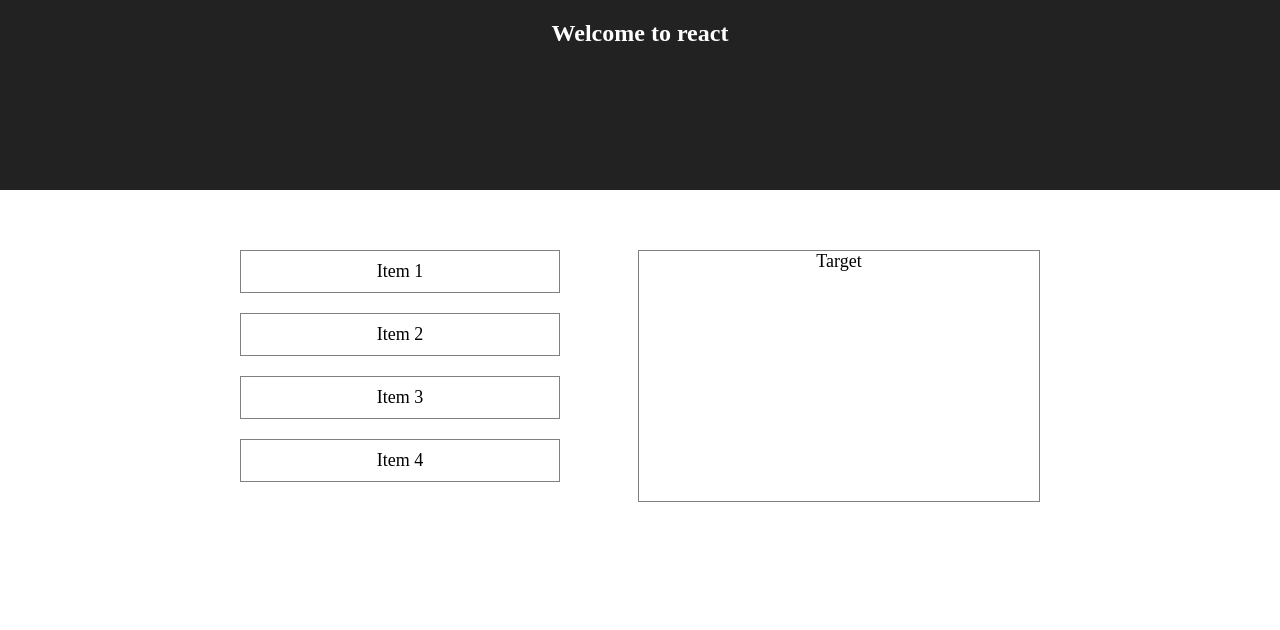
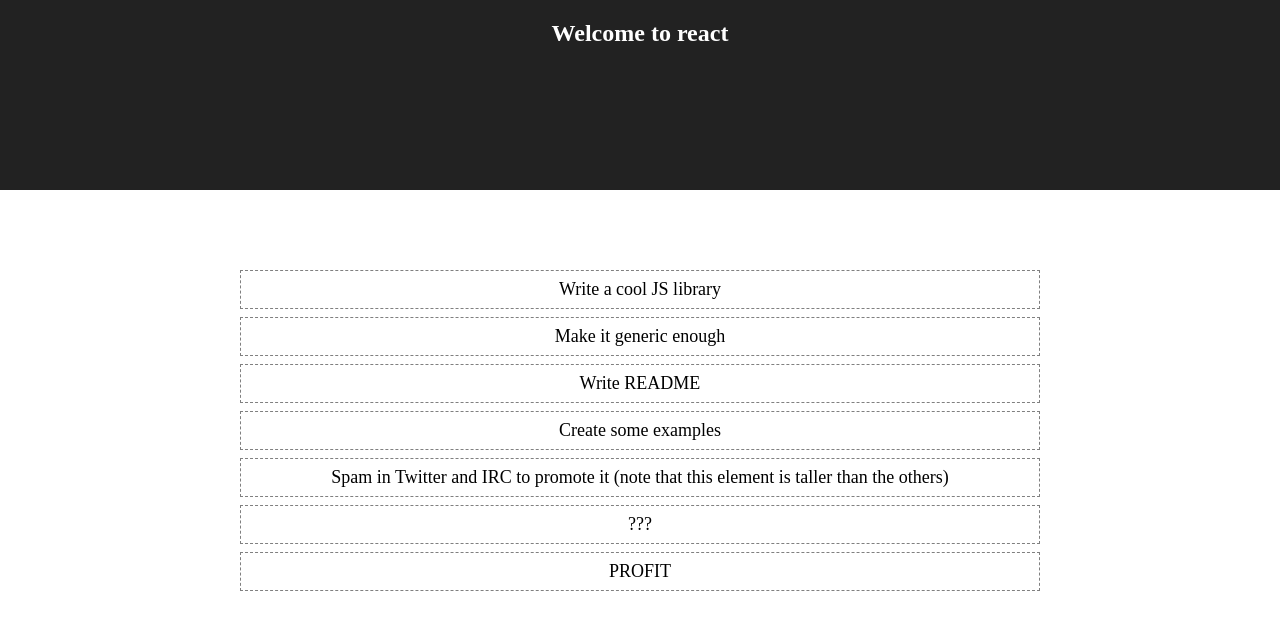
Before and after one commit to MdSamsuzzohaShayon/reactjs-simple-projects, a React (Create React App) app: page / in a window 1280 px wide. Shown: the top 630 px of the page. Built offline with nearby package versions, Linux system fonts and the light colour scheme.

Commit message:
classbased component drag and drop is done

```diff
--- a/package.json
+++ b/package.json
@@ -3,6 +3,8 @@
   "version": "0.1.0",
   "private": true,
   "dependencies": {
+    "immutability-helper": "^3.1.1",
+    "lodash.flow": "^3.5.0",
     "react": "^16.9.0",
     "react-dnd": "^14.0.1",
     "react-dnd-html5-backend": "^14.0.0",
--- /dev/null
+++ b/src/components/ClassBased/Card.jsx
@@ -0,0 +1,136 @@
+// https://github.com/react-dnd/react-dnd/blob/main/packages/examples-decorators/src/04-sortable/simple/Card.tsx
+import React from 'react';
+import PropTypes from 'prop-types';
+import { findDOMNode } from 'react-dom';
+import {
+    DragSource,
+    DropTarget,
+    ConnectDropTarget,
+    ConnectDragSource,
+    DropTargetMonitor,
+    DropTargetConnector,
+    DragSourceConnector,
+    DragSourceMonitor,
+} from 'react-dnd';
+import flow from 'lodash/flow';
+
+const style = {
+    border: '1px dashed gray',
+    padding: '0.5rem 1rem',
+    marginBottom: '.5rem',
+    backgroundColor: 'white',
+    cursor: 'move',
+};
+
+const cardSource = {
+    beginDrag(props) {
+        return {
+            id: props.id,
+            index: props.index,
+        }
+    },
+};
+
+const cardTarget = {
+    hover(props, monitor, component) {
+        const dragIndex = monitor.getItem().index;
+        console.log("cardTarget - DragIndex: ", dragIndex);
+        const hoverIndex = props.index;
+        console.log("cardTarget - hoverIndex: ", hoverIndex);
+
+        // Don't replace items with themselves
+        if (dragIndex === hoverIndex) {
+            return;
+        }
+
+        // Determine rectangle on screen
+        const hoverBoundingRect = (findDOMNode(
+            component,
+        )).getBoundingClientRect();
+        console.log("cardTarget - hoverBoundingRect: ", hoverBoundingRect);
+
+
+
+        // Get vertical middle
+        const hoverMiddleY = (hoverBoundingRect.bottom - hoverBoundingRect.top) / 2;
+        console.log("cardTarget - hoverMiddleY: ", hoverMiddleY);
+
+
+        // Determine mouse position
+        const clientOffset = monitor.getClientOffset();
+        console.log("cardTarget - clientOffset: ", clientOffset);
+
+
+        // Get pixels to the top
+        const hoverClientY = (clientOffset).y - hoverBoundingRect.top;
+        console.log("cardTarget - hoverClientY: ", hoverClientY);
+
+        // Only perform the move when the mouse has crossed half of the items height
+        // When dragging downwards, only move when the cursor is below 50%
+        // When dragging upwards, only move when the cursor is above 50%
+        // Dragging downwards
+        if (dragIndex < hoverIndex && hoverClientY < hoverMiddleY) {
+            return;
+        }
+
+        // Dragging upwards
+        if (dragIndex > hoverIndex && hoverClientY > hoverMiddleY) {
+            return;
+        }
+
+        // Time to actually perform the action
+        props.moveCard(dragIndex, hoverIndex);
+        console.log("cardTarget - props: ", props);
+
+
+        // Note: we're mutating the monitor item here!
+        // Generally it's better to avoid mutations,
+        // but it's good here for the sake of performance
+        // to avoid expensive index searches.
+        monitor.getItem().index = hoverIndex;
+    },
+}
+
+class Card extends React.Component {
+    static propTypes = {
+        connectDragSource: PropTypes.func.isRequired,
+        connectDropTarget: PropTypes.func.isRequired,
+        index: PropTypes.number.isRequired,
+        isDragging: PropTypes.bool.isRequired,
+        id: PropTypes.any.isRequired,
+        text: PropTypes.string.isRequired,
+        moveCard: PropTypes.func.isRequired,
+    }
+
+    render() {
+        const {
+            text,
+            isDragging,
+            connectDragSource,
+            connectDropTarget,
+        } = this.props;
+        const opacity = isDragging ? 0 : 1;
+
+        return (
+            connectDragSource &&
+            connectDropTarget &&
+            connectDragSource(
+                connectDropTarget(<div style={{ ...style, opacity }}>{text}</div>),
+            )
+        );
+    }
+}
+
+export default flow(
+    DragSource(
+        'card',
+        cardSource,
+        (connect, monitor) => ({
+            connectDragSource: connect.dragSource(),
+            isDragging: monitor.isDragging(),
+        }),
+    ),
+    DropTarget('card', cardTarget, (connect) => ({
+        connectDropTarget: connect.dropTarget(),
+    }))
+)(Card);
--- a/src/components/ClassBased/ClassComponent.jsx
+++ b/src/components/ClassBased/ClassComponent.jsx
@@ -1,9 +1,11 @@
 import React, { Component } from 'react';
 import Item from './Item';
 import Target from './Target';
+import Card from './Card';
 import './Main.css';
-import { HTML5Backend } from 'react-dnd-html5-backend'
-import { DndProvider } from 'react-dnd'
+import { HTML5Backend } from 'react-dnd-html5-backend';
+import { DndProvider } from 'react-dnd';
+const update = require('immutability-helper');
 
 
 class ClassComponent extends Component {
@@ -11,45 +13,42 @@ class ClassComponent extends Component {
         super(props);
         this.state = {
             items: [
-                { id: 1, name: "Item 1" },
-                { id: 2, name: "Item 2" },
-                { id: 3, name: "Item 3" },
-                { id: 4, name: "Item 4" },
+                { id: 1, name: 'Item 1' },
+                { id: 2, name: 'Item 2' },
+                { id: 3, name: 'Item 3' },
+                { id: 4, name: 'Item 4' },
             ],
             cards: [
                 {
-                    id: 2,
-                    text: "this is card 2"
+                    id: 1,
+                    text: 'Write a cool JS library',
                 },
                 {
                     id: 2,
-                    text: "this is card 2"
+                    text: 'Make it generic enough',
                 },
                 {
                     id: 3,
-                    text: "this is card 3"
+                    text: 'Write README',
                 },
                 {
                     id: 4,
-                    text: "this is card 4"
+                    text: 'Create some examples',
                 },
                 {
                     id: 5,
-                    text: "this is card 5"
+                    text:
+                        'Spam in Twitter and IRC to promote it (note that this element is taller than the others)',
                 },
                 {
                     id: 6,
-                    text: "this is card 6"
+                    text: '???',
                 },
                 {
                     id: 7,
-                    text: "this is card 7"
+                    text: 'PROFIT',
                 },
-                {
-                    id: 8,
-                    text: "this is card 8"
-                },
-            ]
+            ],
         }
     }
 
@@ -68,16 +67,34 @@ class ClassComponent extends Component {
             return { items };
         });
     }
+
+
+
+
+    moveCard = (dragIndex, hoverIndex) => {
+        const { cards } = this.state
+        const dragCard = cards[dragIndex]
+
+        this.setState(
+            update(this.state, {
+                cards: {
+                    $splice: [[dragIndex, 1], [hoverIndex, 0, dragCard]],
+                },
+            }),
+        )
+    }
+
+
     render() {
         return (
             <DndProvider backend={HTML5Backend} >
-                <div className="ClassComponent">
+                <div >
                     <header className="App-header">
                         {/* <img src={logo} alt="" className="App-logo" /> */}
                         <h1 className="App-title">Welcome to react</h1>
                     </header>
                     <div className="App-intro">
-                        <div className="app-container">
+                        {/* <div className="app-container">
                             <div className="item-container">
                                 {this.state.items.map((item, index) => (
                                     <Item key={item.id} item={item} handleDrop={(id) => {
@@ -86,8 +103,8 @@ class ClassComponent extends Component {
                                 ))}
                             </div>
                             <Target />
-                        </div>
-                        {/* <div className="card-container">
+                        </div> */}
+                        <div className="card-container">
                             {
                                 this.state.cards.map((card, i) => (
                                     <Card
@@ -99,7 +116,7 @@ class ClassComponent extends Component {
                                     />
                                 ))
                             }
-                        </div> */}
+                        </div>
                     </div>
                 </div>
             </DndProvider>
--- a/src/components/ClassBased/Item.jsx
+++ b/src/components/ClassBased/Item.jsx
@@ -1,22 +1,19 @@
 import React, { Component } from 'react';
 import { DragSource } from 'react-dnd';
-// Wrap your component with DragSourceto make it draggable.
 
 const itemSource = {
     beginDrag(props) {
-        console.log("Begin drag");
+        console.log('dragging');
         return props.item;
     },
     endDrag(props, monitor, component) {
-        console.log("end drag");
-        // CHECK FOR DROPING ON THE TARGET
-        // IF WE DON'T DROP INTO THE TARGET THIS WILL RETURN FROM  HERE & NOTHING HAPPEN
-        if (!monitor.didDrop()) return;
-        // IF WE CURRECTLY DROP INTO THE TARGET THIS WILL HANDLE OUR DROP
+        if (!monitor.didDrop()) {
+            return;
+        }
+
         return props.handleDrop(props.item.id);
     }
 }
-
 
 function collect(connect, monitor) {
     return {
@@ -27,27 +24,16 @@ function collect(connect, monitor) {
 }
 
 class Item extends Component {
-    constructor(props) {
-        super(props);
-    }
     render() {
         const { isDragging, connectDragSource, item } = this.props;
-        const opacity = isDragging ? 0 : 1;   // CHANGE THE OPACITY OF DRAGABLE ITEM
+        const opacity = isDragging ? 0 : 1;
+
         return connectDragSource(
             <div className="item" style={{ opacity }}>
                 <span>{item.name}</span>
             </div>
-        )
-        // return (
-        //     <div className="item">
-        //         {this.props.item.name}
-        //     </div>
-        // );
+        );
     }
 }
 
-
-
-
-// DRAG SOURCE IS THE THICH WHICH WE WANT TO DRAG
-export default DragSource("item", itemSource, collect)(Item);
+export default DragSource('item', itemSource, collect)(Item);
--- a/src/components/ClassBased/Main.css
+++ b/src/components/ClassBased/Main.css
@@ -51,7 +51,6 @@
 
 .target {
   width: 50%;
-    /* THIS WILL NOT SHRINK BY SETTING HEIGHT  */
   min-height: 200px;
   border: 1px solid grey;
 }
--- a/src/components/ClassBased/Target.jsx
+++ b/src/components/ClassBased/Target.jsx
@@ -5,22 +5,21 @@ function collect(connect, monitor) {
     return {
         connectDropTarget: connect.dropTarget(),
         hovered: monitor.isOver(),
-        item: monitor.getItem()
+        item: monitor.getItem(),
     }
 }
 
-export class Target extends Component {
+class Target extends Component {
     render() {
         const { connectDropTarget, hovered, item } = this.props;
-        const backgroundColor = hovered ? "lightgreen" : "white";
-        return (
-            connectDropTarget(
-                <div className="target" style={{ backgroundColor }}>
-                    Target
-                </div>
-            )
+        const backgroundColor = hovered ? 'lightgreen' : 'white';
+
+        return connectDropTarget(
+            <div className="target" style={{ background: backgroundColor }}>
+                Target
+      </div>
         );
     }
 }
 
-export default DropTarget("item", {}, collect)(Target);
+export default DropTarget('item', {}, collect)(Target);
--- a/src/index.js
+++ b/src/index.js
@@ -5,9 +5,7 @@ import App from './App';
 import reportWebVitals from './reportWebVitals';
 
 ReactDOM.render(
-  <React.StrictMode>
-    <App />
-  </React.StrictMode>,
+  <App />,
   document.getElementById('root')
 );
 
```
Also changed, not shown: src/components/FunBased/FunctionComponent.jsx (added), 2 other files (tests, documents, lock files or other folders). Lines whose indentation alone changed are shown as unchanged.
